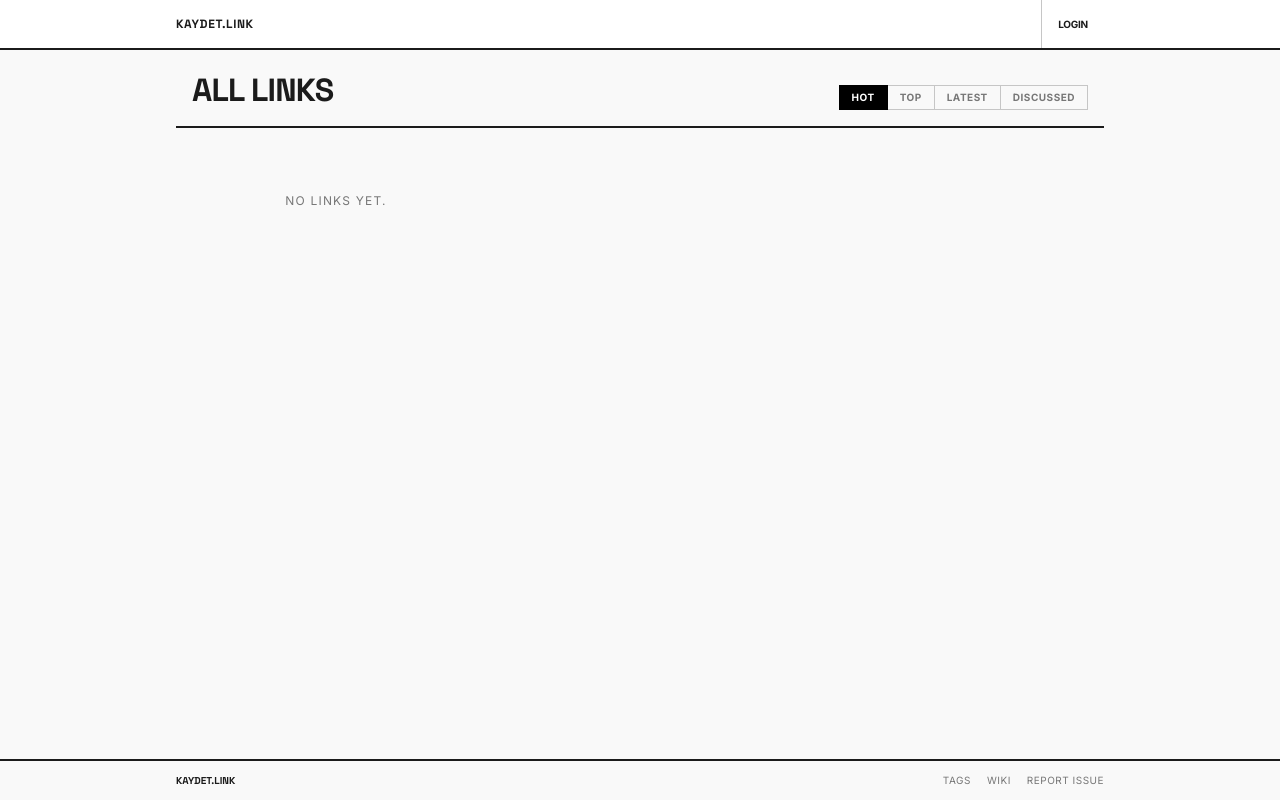
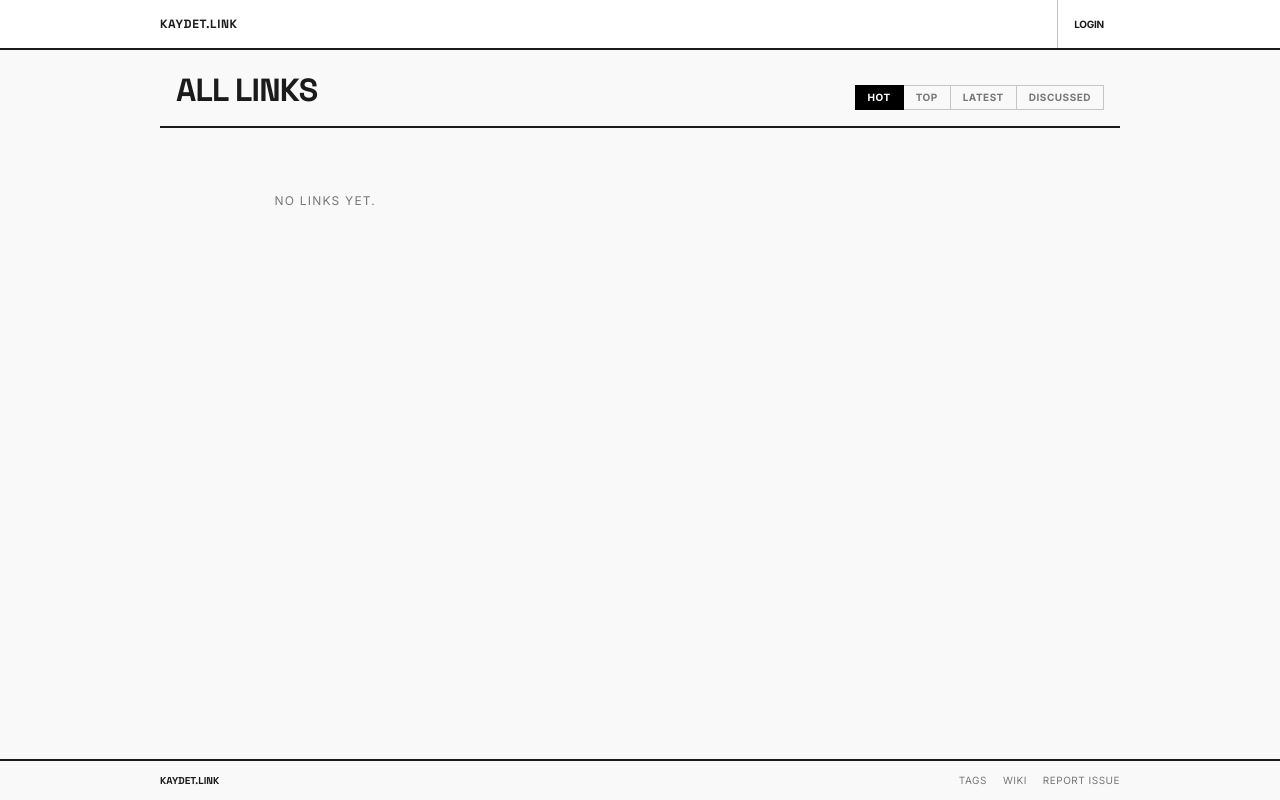
Before and after one commit to miratcan/kaydet.link, a Django app: page / in a window 1280 px wide. Run offline with Django 5.2, Linux system fonts and the light colour scheme; data that the repository does not hold is empty.

Commit message:
Remove wrapper padding-inline
Co-Authored-By: Claude Opus 4.6 (1M context) <noreply@anthropic.com>

```diff
--- a/core/static/css/style.css
+++ b/core/static/css/style.css
@@ -85,7 +85,7 @@ a:hover {
 .wrapper {
   max-width: var(--wrapper-max);
   margin-inline: auto;
-  padding-inline: var(--gap-lg);
+  padding-inline: 0;
 }
 
 /* header */
```
